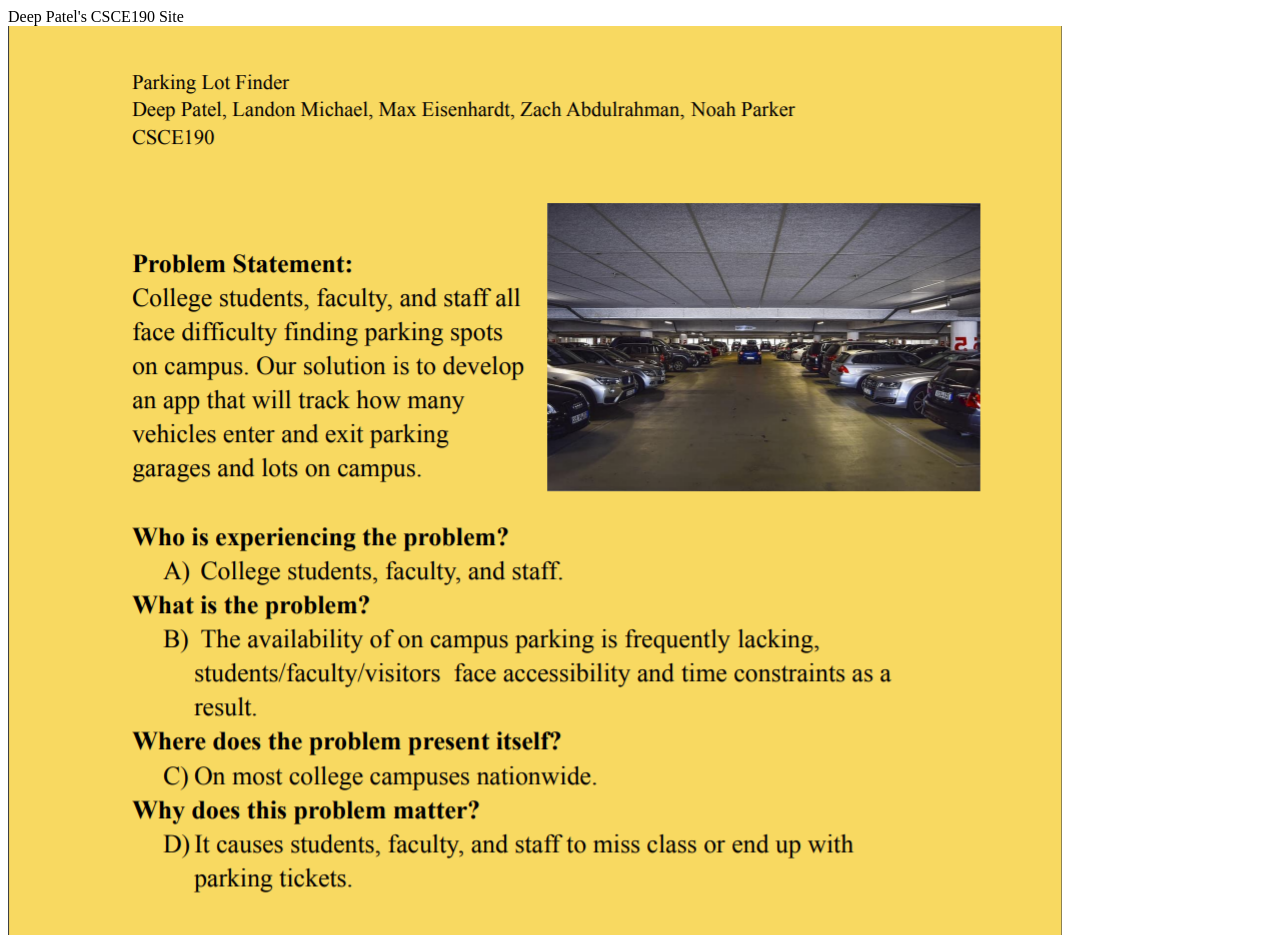
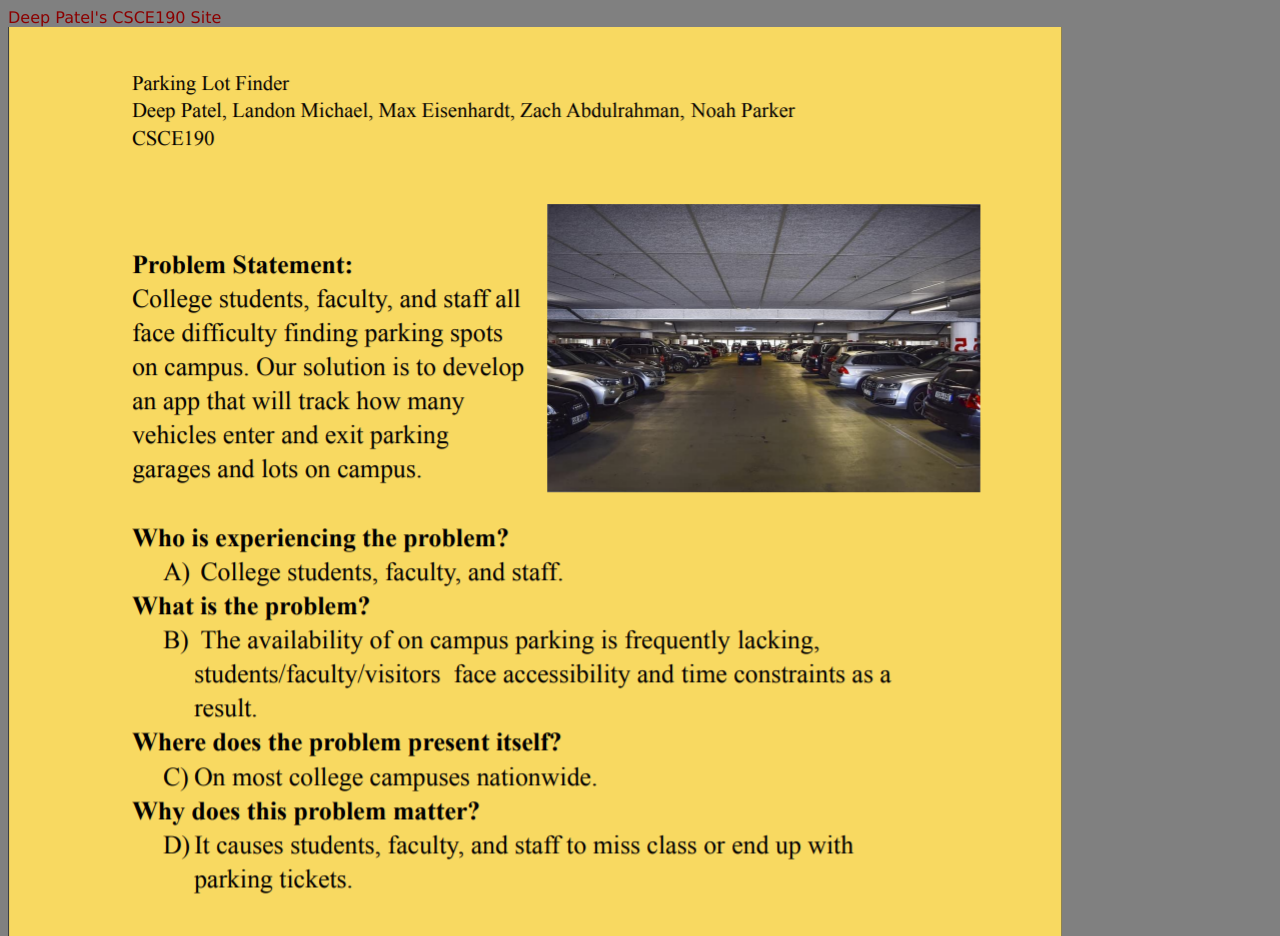
Before and after one commit to deepp07/deepp07.github.io, a plain HTML site: page index.html in a window 1280 px wide. Shown: the top 936 px of the page. Drawn offline with Linux system fonts and the light colour scheme.

Commit message:
Add files via upload

```diff
--- a/index.html
+++ b/index.html
@@ -2,6 +2,7 @@
 <html>
     <head>
         <title>CSCE190: Deep Patel</title>
+        <link rel="stylesheet" href="styles.css">
         </head>
         <body>
             <hl>Deep Patel's CSCE190 Site</hl>
--- /dev/null
+++ b/styles.css
@@ -0,0 +1,9 @@
+body {
+    background:gray;
+    font-family:'Lucida Sans', 'Lucida Sans Regular', 'Lucida Grande', 'Lucida Sans Unicode', Geneva, Verdana, sans-serif;
+}
+
+hl {
+    color:darkred;
+    text-align: center;
+}
```
